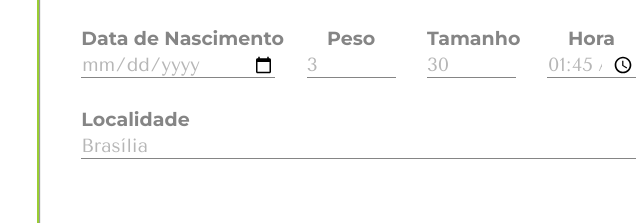
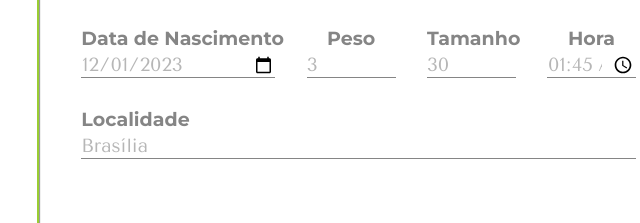
Before and after one commit to manuely32/projeto_integrador_grupo_7, a plain HTML site: page perfil_usuario_editar.html in a window 1280 px wide. Shown: the part 413-636 px from the top of the page, 386-1026 px from the left. Drawn offline with nearby package versions, Linux system fonts and the light colour scheme; a web font is replaced by a local one.

Commit message:
Merge com branch diego_sampaio2 e hugonovabranch

```diff
--- a/perfil_usuario_editar.html
+++ b/perfil_usuario_editar.html
@@ -139,7 +139,7 @@
         let dadosUsuarios = [
             {
                 nomeDoBebe: "Daniel de Souza Mendes",
-                dataNascimento: "21/12/2023",
+                dataNascimento: "2023-12-01",
                 pesoNascimento: 3,
                 tamanhoNascimento: 30,
                 horaNascimento: "01:45",
@@ -156,7 +156,7 @@
 
         for (let chave in dadosUsuarios[0]) {
 
-            if(chave != "irmao"){
+            if (chave != "irmao") {
                 let geral = document.querySelector(`#${chave}`);
                 geral.value = dadosUsuarios[0][chave];
                 console.log(chave);
@@ -176,7 +176,7 @@
 
         }
 
-        btnIrmao.addEventListener("click",()=>{
+        btnIrmao.addEventListener("click", () => {
             const areaIrmao = document.querySelector('#areaIrmao');
             let qtdIrmaos = document.querySelector('#areaIrmao').childElementCount;
             const novoIrmao = document.createElement('div');
--- a/scripts/script_perfil.js
+++ b/scripts/script_perfil.js
@@ -39,5 +39,4 @@ for (let chave in dadosUsuarios[0]) {
 const btnSalvarPerfilEditar = document.querySelector('#btnSalvarPerfilEditar');
 btnSalvarPerfilEditar.addEventListener('click', () => {
     window.location.href = "./perfil_usuario.html";
-
 });
```
Also changed, not shown: perfil_usuario.html (line endings or trailing spaces).
